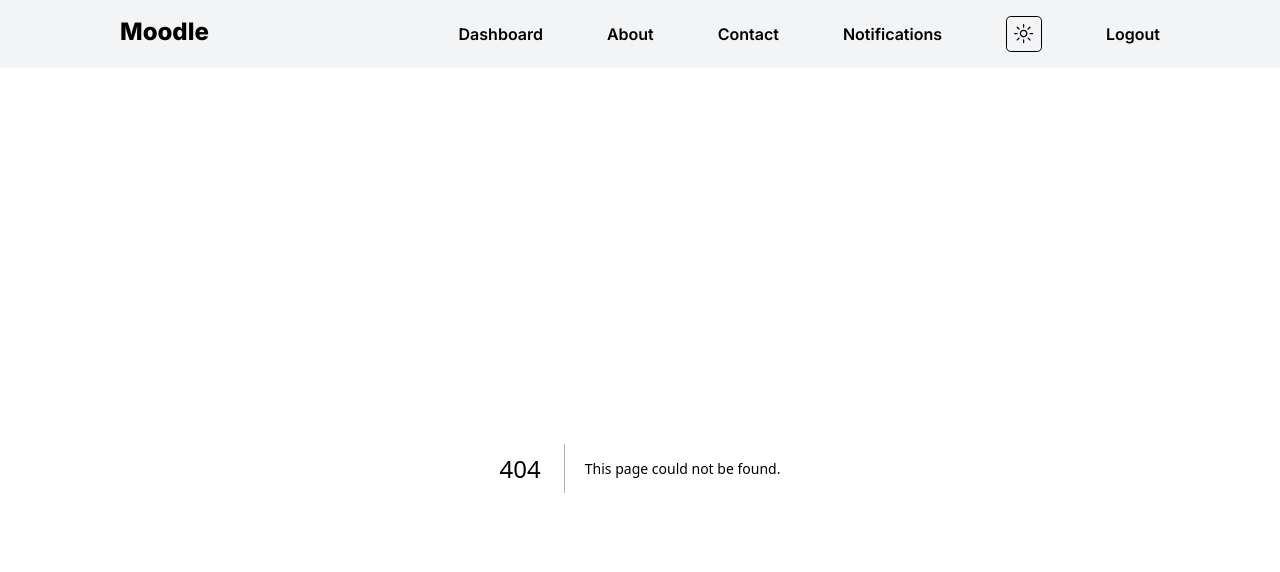
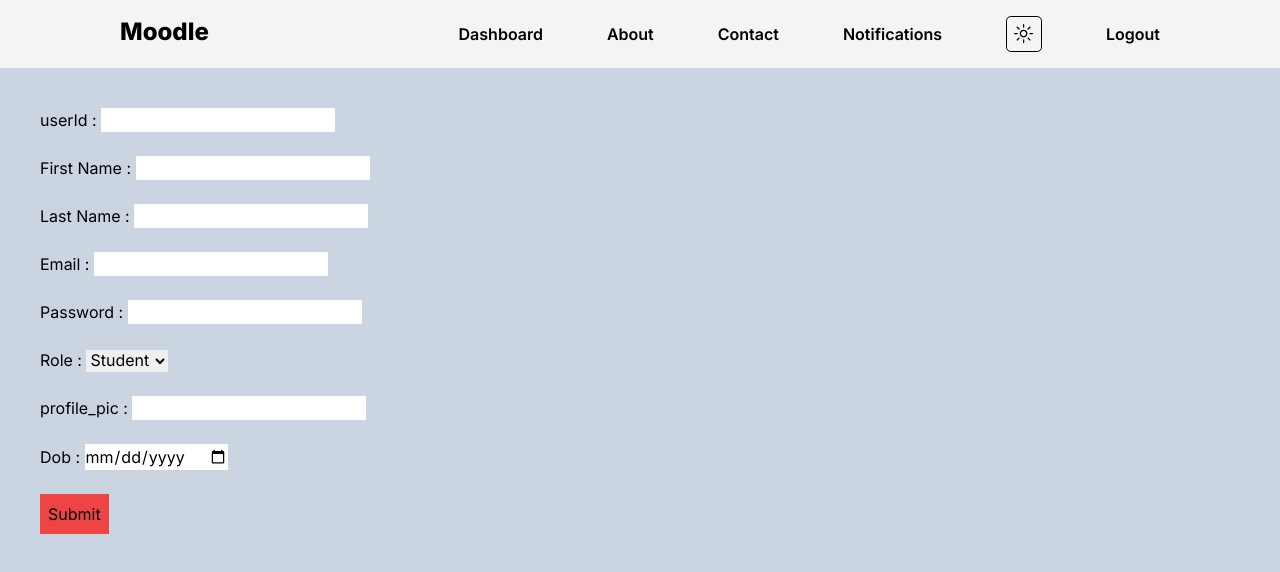
Before and after one commit to PriyanshChaudhari/lms, a Next.js app: page /create-user in a window 1280 px wide. Before the commit this address had no page. Shown: the top 572 px of the page. Built offline with nearby package versions, Linux system fonts and the light colour scheme.

Commit message:
Replace  javascript fetch with axios

```diff
--- /dev/null
+++ b/src/app/api/auth/create-user/route.ts
@@ -0,0 +1,63 @@
+// import { NextApiRequest, NextApiResponse } from "next";
+// import { db } from "@/lib/firebaseConfig";
+// import { doc, setDoc } from 'firebase/firestore'
+// import bcrypt from 'bcryptjs'
+
+// export async function POST(req: NextApiRequest, res: NextApiResponse) {
+//     if (req.method === 'POST') {
+//         try {
+//             const { userId, firstName, lastName, email, password, role, profile_pic, dob, } = await req.body;
+
+//             const passwordHash = await bcrypt.hash(password, 10);
+//             console.log('passwordHash', passwordHash)
+//             await setDoc(doc(db, 'users', userId), {
+//                 first_name: firstName,
+//                 last_name: lastName,
+//                 email: email,
+//                 password: passwordHash,
+//                 role: role,
+//                 profile_pic: profile_pic,
+//                 dob: dob
+//             });
+//             console.log("added")
+//             return res.status(201).json({ message: 'User created' });
+//         }
+//         catch (error) {
+//             return res.status(500).json({ error: 'Failed to create user' });
+//         }
+//     }
+//     else {
+//         res.setHeader('Allow', ['POST']);
+//         res.status(405).end(`Method ${req.method} Not Allowed`);
+//     }
+// }
+import { NextRequest, NextResponse } from 'next/server';
+import { db } from '@/lib/firebaseConfig';
+import { Timestamp, doc, setDoc } from 'firebase/firestore';
+import bcrypt from 'bcryptjs';
+
+export async function POST(req: NextRequest) {
+    try {
+        const { userId, firstName, lastName, email, password, role, profile_pic, dob } = await req.json();
+
+        const formattedDate = new Date(dob);
+        const firestoreDate = Timestamp.fromDate(formattedDate);
+
+        const passwordHash = await bcrypt.hash(password, 10);
+        console.log('passwordHash', passwordHash);
+        await setDoc(doc(db, 'users', userId), {
+            first_name: firstName,
+            last_name: lastName,
+            email: email,
+            password: passwordHash,
+            role: role,
+            profile_pic: profile_pic,
+            dob: firestoreDate
+        });
+        console.log("added");
+        return NextResponse.json({ message: 'User created' }, { status: 201 });
+    } catch (error) {
+        console.error(error);
+        return NextResponse.json({ error: 'Failed to create user' }, { status: 500 });
+    }
+}
--- a/src/app/api/auth/signIn/route.ts
+++ b/src/app/api/auth/signIn/route.ts
@@ -1,13 +1,20 @@
-import { NextResponse } from "next/server";
-import { signInWithPRN } from "@/lib/auth"; // Update the import path based on your project structure
-import jwt from "jsonwebtoken";
+import { NextRequest, NextResponse } from "next/server";
+import { db } from "@/lib/firebaseConfig";
+import { doc, getDoc } from "firebase/firestore";
+import bcrypt from 'bcryptjs'
+import jwt from 'jsonwebtoken'
 
-export async function POST(request: Request) {
+export async function POST(req: NextRequest) {
     try {
+<<<<<<< HEAD
+        const { userId, password } = await req.json();
+
+=======
         const { userId, password } = await request.json();
         console.log("Received userId: " + userId + ", Password: " + password + "by user");
 
         // Validate inputs
+>>>>>>> 8df93ebbe8e1f48c0565a8f231e85cb2519f4ae8
         if (!userId || !password) {
             return NextResponse.json(
                 { message: "userId and password are required" },
@@ -15,13 +22,22 @@ export async function POST(request: Request) {
             );
         }
 
+<<<<<<< HEAD
+        const user = await validateUserCredentials(userId, password);
+
+=======
         const user = await signInWithPRN(userId, password);
+>>>>>>> 8df93ebbe8e1f48c0565a8f231e85cb2519f4ae8
         const SECRET_KEY = process.env.JWT_SECRET;
         if (!SECRET_KEY) {
             throw new Error("JWT_SECRET environment variable is not defined");
         }
 
+<<<<<<< HEAD
+        if (user) {
+=======
         if (user && user?.userId == userId) {
+>>>>>>> 8df93ebbe8e1f48c0565a8f231e85cb2519f4ae8
             console.log("Sign-in successful for userId: " + user.userId);
             // Generate a session token or JWT if needed, then send it to the client
             const token = jwt.sign({ userId: user.userId }, SECRET_KEY, {
@@ -29,7 +45,6 @@ export async function POST(request: Request) {
             });
             console.log(token)
             return NextResponse.json({ message: "Login successful", token });
-            // return NextResponse.json({ user }, { status: 200 });
         } else {
             console.log("Sign-in failed for userId: " + userId);
             return NextResponse.json(
@@ -45,3 +60,38 @@ export async function POST(request: Request) {
         );
     }
 }
+
+async function validateUserCredentials(userId: string, password: string) {
+    try {
+        const userDocRef = doc(db, 'users', userId)
+        const userDoc = await getDoc(userDocRef)
+
+        if (!userDoc.exists) {
+            console.log("No user with this Username!!")
+            return null
+        }
+        const userData = userDoc.data();
+        if (!userData) {
+            console.log('User data is missing.');
+            return null;
+        }
+
+        const userEmail = userData.email;
+        const userIdFromDB = userDoc.id;
+        const storedPasswordHash = userData.password;
+
+        if (storedPasswordHash && await bcrypt.compare(password, storedPasswordHash)) {
+            return {
+                email: userEmail,
+                userId: userIdFromDB
+            };
+        } else {
+            console.log("Password validation failed.");
+            return null;
+        }
+    }
+    catch (error) {
+        console.error('Error fetching user record:', error);
+        return null;
+    }
+}
--- /dev/null
+++ b/src/app/create-user/page.tsx
@@ -0,0 +1,132 @@
+"use client";
+
+import React, { ChangeEvent, useState } from "react";
+import axios from 'axios'
+
+const AddUser = () => {
+    const [user, setUser] = useState({
+        userId: "",
+        firstName: "",
+        lastName: "",
+        email: "",
+        password: "",
+        role: "student",
+        profile_pic: "",
+        dob: ""
+    });
+
+    const handleChange = (e: ChangeEvent<HTMLSelectElement | HTMLInputElement>) => {
+        const { name, value } = e.target;
+        setUser({ ...user, [name]: value });
+    };
+
+    const handleSubmit = async (e: React.FormEvent) => {
+        e.preventDefault();
+
+        try {
+            const response = await axios.post('/api/auth/create-user', user)
+            console.log(response.data.message)
+        }
+        catch (error) {
+            console.log(error)
+        }
+    }
+
+    return (
+        <>
+            <div className="container bg-slate-300 min-h-screen p-10">
+                <form>
+                    <label htmlFor="userId">userId : </label>
+                    <input
+                        type="text"
+                        id="userId"
+                        name="userId"
+                        value={user.userId}
+                        onChange={handleChange}
+                    />
+                    <br />
+                    <br />
+
+                    <label htmlFor="firstName">First Name : </label>
+                    <input
+                        type="text"
+                        id="firstName"
+                        name="firstName"
+                        value={user.firstName}
+                        onChange={handleChange}
+                    />
+                    <br />
+                    <br />
+
+                    <label htmlFor="lastName">Last Name : </label>
+                    <input
+                        type="text"
+                        id="lastName"
+                        name="lastName"
+                        value={user.lastName}
+                        onChange={handleChange}
+                    />
+                    <br />
+                    <br />
+
+                    <label htmlFor="email">Email : </label>
+                    <input
+                        type="text"
+                        id="email"
+                        name="email"
+                        value={user.email}
+                        onChange={handleChange}
+                    />
+                    <br />
+                    <br />
+
+                    <label htmlFor="password">Password : </label>
+                    <input
+                        type="password"
+                        id="password"
+                        name="password"
+                        value={user.password}
+                        onChange={handleChange}
+                    />
+                    <br />
+                    <br />
+
+                    <label htmlFor="role">Role : </label>
+                    <select name="role" value={user.role} onChange={handleChange} required>
+                        <option value="student">Student</option>
+                        <option value="teacher">Teacher</option>
+                        <option value="admin">Admin</option>
+                    </select>
+                    <br />
+                    <br />
+
+                    <label htmlFor="profile_pic">profile_pic : </label>
+                    <input
+                        type="text"
+                        id="profile_pic"
+                        name="profile_pic"
+                        value={user.profile_pic}
+                        onChange={handleChange}
+                    />
+                    <br />
+                    <br />
+
+                    <label htmlFor="dob">Dob : </label>
+                    <input
+                        type="date"
+                        id="dob"
+                        name="dob"
+                        value={user.dob}
+                        onChange={handleChange}
+                    />
+                    <br />
+                    <br />
+
+                    <button onClick={handleSubmit} className="bg-red-500 p-2">Submit</button>
+                </form>
+            </div>
+        </>
+    );
+};
+
+export default AddUser;
--- a/src/app/login/page.tsx
+++ b/src/app/login/page.tsx
@@ -2,6 +2,7 @@
 import { Button } from '@/components/ui/button';
 import Link from 'next/link';
 import React, { useState, ChangeEvent } from 'react';
+import axios from 'axios';
 
 const LoginPage = () => {
     const [user, setUser] = React.useState({
@@ -9,10 +10,46 @@ const LoginPage = () => {
         password: ""
     });
 
+    // const handleSubmit = async (e: React.FormEvent) => {
+    //     e.preventDefault();
+
+    //     try {
+    //         const res = await fetch('/api/auth/signIn', {
+    //             method: 'POST',
+    //             headers: {
+    //                 'Content-Type': 'application/json',
+    //             },
+    //             body: JSON.stringify({
+    //                 userId: user.userId,
+    //                 password: user.password,
+    //             }),
+    //         });
+    //         if (res.ok) {
+    //             const data = await res.json();
+    //             console.log('User signed in:', data.message);
+    //             localStorage.setItem('authToken', data.token);
+    //             // window.location.href = '/';
+    //         } else {
+    //             const data = await res.json();
+    //             alert(data.message || 'Sign-in failed');
+    //         }
+    //     } catch (error) {
+    //         console.error('Error during sign-in:', error);
+    //         alert('An unexpected error occurred');
+    //     }
+    // };
+
     const handleSubmit = async (e: React.FormEvent) => {
         e.preventDefault();
 
         try {
+<<<<<<< HEAD
+            const res = await axios.post('/api/auth/signIn', user);
+            const data = res.data;
+            console.log('User signed in:', data.message);
+            localStorage.setItem('authToken', data.token);
+            // window.location.href = '/';
+=======
             const res = await fetch('/api/auth/signIn', {
                 method: 'POST',
                 headers: {
@@ -32,12 +69,12 @@ const LoginPage = () => {
                 const data = await res.json();
                 alert(data.message || 'Sign-in failed');
             }
+>>>>>>> 8df93ebbe8e1f48c0565a8f231e85cb2519f4ae8
         } catch (error) {
             console.error('Error during sign-in:', error);
             alert('An unexpected error occurred');
         }
-    };
-
+    }
 
     const handleChange = (e: ChangeEvent<HTMLInputElement>) => {
         setUser({
--- a/src/app/page.tsx
+++ b/src/app/page.tsx
@@ -7,7 +7,7 @@ export default function Home() {
   return (
     <main className="flex min-h-screen flex-col items-center justify-between p-24">
       {/* <Switch>Dark</Switch> */}
-      <Button variant="destructive">KRISH</Button>
+      <div className="container border-2 border-amber-500 min-h-screen" >LMS</div>
     </main>
   );
 }
--- a/src/app/reset-password/page.tsx
+++ b/src/app/reset-password/page.tsx
@@ -43,7 +43,7 @@ export default function ResetPassword() {
             const hashedPassword = await bcrypt.hash(newPassword, 10);
             console.log(hashedPassword)
             // Update the password in the user's document with the hashed password
-            await updateDoc(userDoc.ref, { passwordHash: hashedPassword });
+            await updateDoc(userDoc.ref, { password: hashedPassword });
 
             setMessage('Password has been reset successfully. You can now log in with your new password.');
         } catch (error) {
--- a/src/components/Navbar/navbar.tsx
+++ b/src/components/Navbar/navbar.tsx
@@ -17,17 +17,17 @@ const Navbar: React.FC = () => {
     setMobileMenuOpen(false);
   }
 
-  const toggleDarkMode = () => {
-    setIsDarkMode(prevMode => {
-      const newMode = !prevMode;
-      if (newMode) {
-        document.body.classList.add('dark');
-      } else {
-        document.body.classList.remove('dark');
-      }
-      return newMode;
-    });
-  };
+  // const toggleDarkMode = () => {
+  //   setIsDarkMode(prevMode => {
+  //     const newMode = !prevMode;
+  //     if (newMode) {
+  //       document.body.classList.add('dark');
+  //     } else {
+  //       document.body.classList.remove('dark');
+  //     }
+  //     return newMode;
+  //   });
+  // };
 
   return (
     <nav className="dark:bg-gray-800 p-4  bg-gray-100 text-black dark:text-white w-full z-10 top-0 font-rubik" style={{ cursor: 'default' }}>
```
Also changed, not shown: src/app/api/auth/request-password-reset/route.ts (line endings or trailing spaces).
